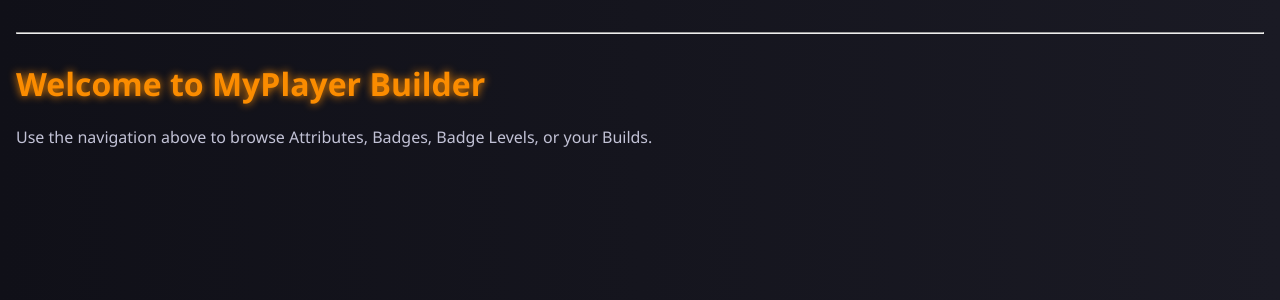
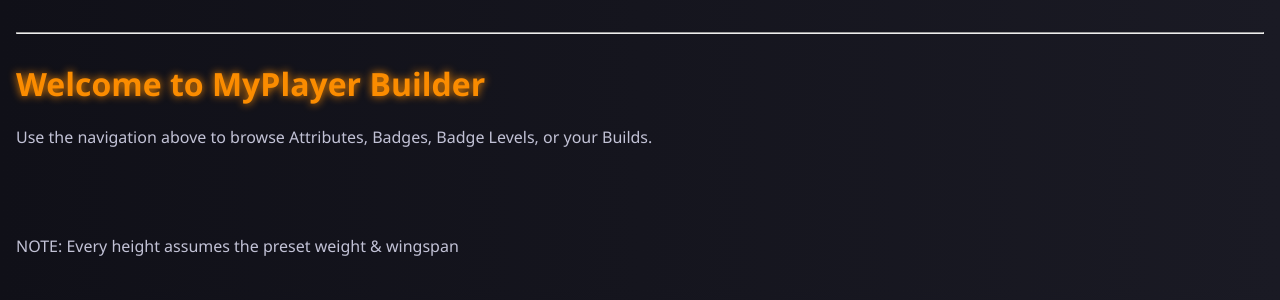
Before and after one commit to JaStaGa/JSG-Website-Directory, a Django app: page /project/ in a window 1280 px wide. Shown: the part 58-358 px from the top of the page. Run offline with Django 5.2, Linux system fonts and the light colour scheme.

Commit message:
screen crack event

```diff
--- a/project/templates/project/base.html
+++ b/project/templates/project/base.html
@@ -17,7 +17,6 @@
     <a href="{% url 'build_intro' %}">New Build</a>
   </nav>
   <hr>
-  <!-- <p>NOTE: Every height assumes the preset weight & wingspan</p> -->
   {% block content %}{% endblock %}
 </body>
 </html>
--- a/project/templates/project/home.html
+++ b/project/templates/project/home.html
@@ -4,4 +4,6 @@
 {% block content %}
   <h1>Welcome to MyPlayer Builder</h1>
   <p>Use the navigation above to browse Attributes, Badges, Badge Levels, or your Builds.</p>
+  <br><br>
+  <p>NOTE: Every height assumes the preset weight & wingspan</p>
 {% endblock %}
```
